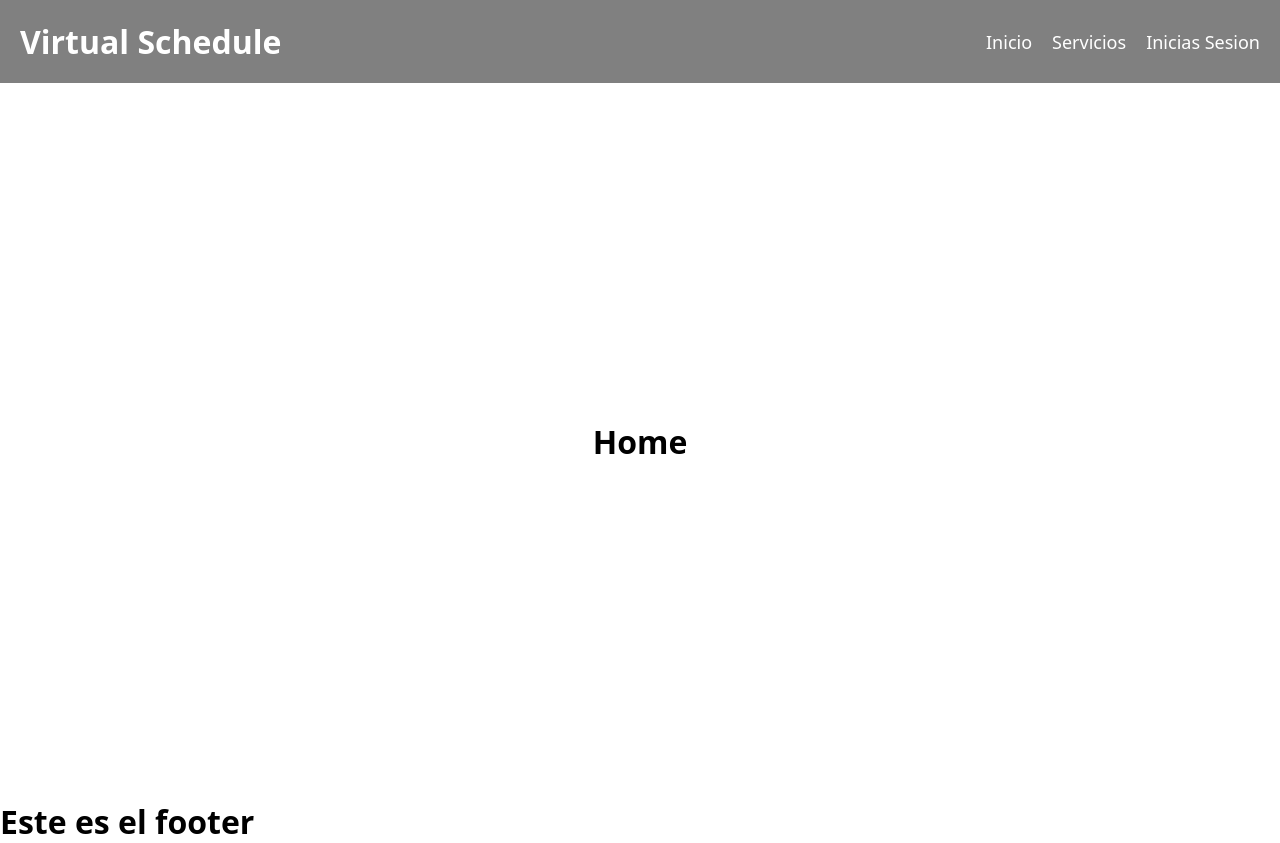
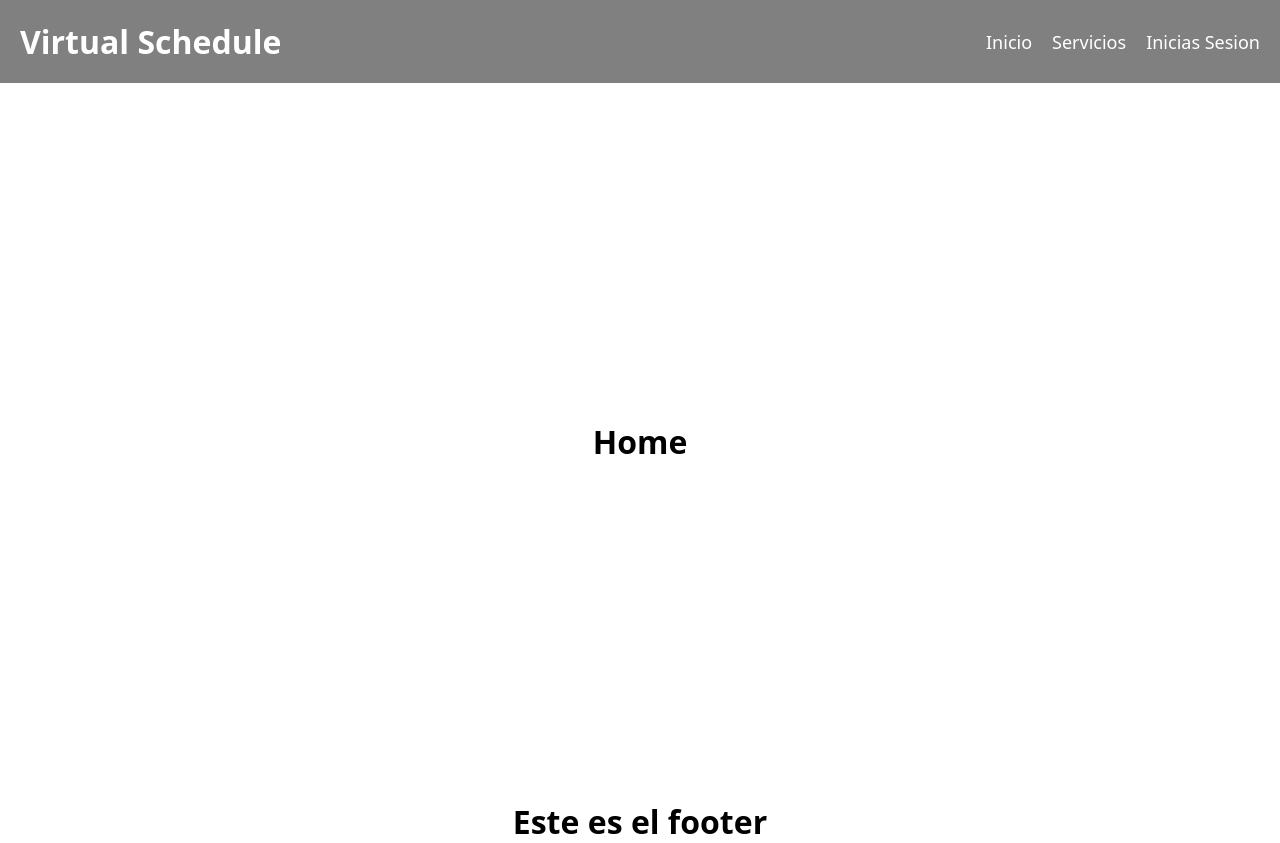
Before and after one commit to JuniorArroyave/ProyevctoFinal-ADELANTO, a React (Vite) app: page / in a window 1280 px wide. Built offline with nearby package versions, Linux system fonts and the light colour scheme.

Commit message:
estilo footer

```diff
--- a/src/view/components/Header/Layout.css
+++ b/src/view/components/Header/Layout.css
@@ -30,3 +30,10 @@ main {
     justify-content: center;
     align-items: center;
 }
+
+
+.footer {
+    display: flex;
+    justify-content: center;
+    align-items: center;
+}
--- a/src/view/components/Header/Layout.jsx
+++ b/src/view/components/Header/Layout.jsx
@@ -17,7 +17,7 @@ export const Layout = () => {
       <main>
         <Outlet />
       </main>
-      <footer>
+      <footer className='footer'>
         <h1>Este es el footer</h1>
       </footer>
     </>
```
